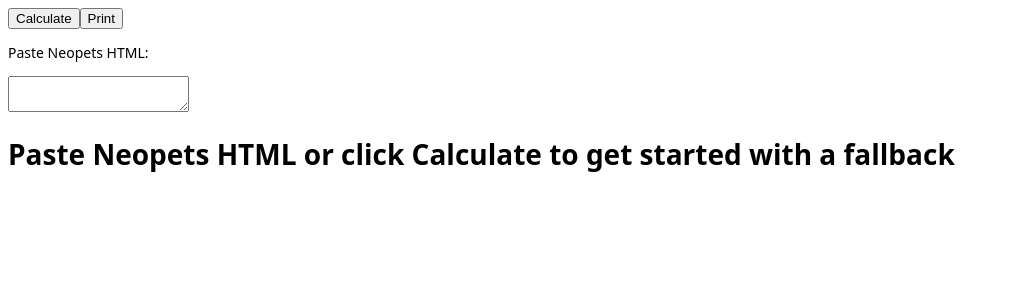
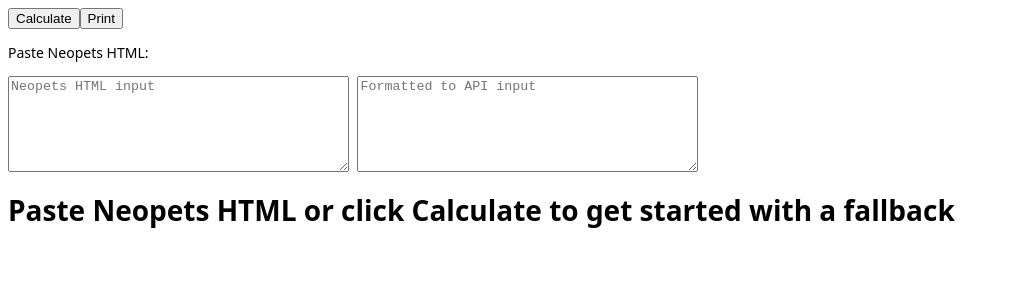
Before and after one commit to Anoesj/vormveranderaar, a Nuxt app: page / in a window 1280 px wide. Shown: the top 300 px of the page, without its empty margins (0-1009 px from the left). Built offline with nearby package versions, Linux system fonts and the light colour scheme.

Commit message:
Display parsed data for easy copying, display fetch errors, open details if only solution

```diff
--- a/app/app.vue
+++ b/app/app.vue
@@ -6,7 +6,10 @@
 
     <div>
       <p>Paste Neopets HTML:</p>
-      <textarea @paste="onPaste"></textarea>
+      <div class="f">
+        <textarea rows="6" cols="40" @paste="onPaste" placeholder="Neopets HTML input"></textarea>
+        <textarea rows="6" cols="40" readonly v-model="puzzleOptionsStringified" placeholder="Formatted to API input"></textarea>
+      </div>
     </div>
 
     <h1>{{ !result ? 'Paste Neopets HTML or click Calculate to get started with a fallback' : pending ? 'Loading results...' : 'Results' }}</h1>
@@ -20,6 +23,7 @@
       <br>
       <p><strong>{{ numberFormatter.format(result.meta.totalNumberOfPossibleCombinations) }}</strong> possible puzzle piece combinations in total</p>
       <p><strong>{{ numberFormatter.format(result.meta.totalNumberOfTriedCombinations) }}</strong> puzzle piece combinations tried</p>
+      <p><strong>{{ numberFormatter.format(result.meta.totalNumberOfIteratorPlacementAttempts) }}</strong> puzzle piece placement attempts</p>
       <p><strong>{{ numberFormatter.format(result.meta.skippedDuplicateSituations) }}</strong> combinations skipped due to duplicate situations</p>
       <p><strong>{{ numberFormatter.format(result.meta.skippedImpossibleSituations) }}</strong> combinations skipped due to impossible situations</p>
 
@@ -81,10 +85,15 @@
             v-for="(solution, index) of result.solutions"
             :key="index"
             :nth="index + 1"
+            :only="result.solutions.length === 1"
             :solution="solution"
           />
         </template>
       </details>
+    </div>
+    <div v-else-if="error">
+      <h2>Error</h2>
+      <pre>{{ error }}</pre>
     </div>
   </div>
 </template>
@@ -96,10 +105,29 @@
 const result = ref<Puzzle>();
 const resultHash = ref<string>();
 const pending = ref(false);
+const error = ref<string>();
 
 const showPossibleSolutionStarts = ref(false);
 
 const puzzleOptions = ref<PuzzleOptions>();
+
+const puzzleOptionsStringified = computed(() => {
+  if (!puzzleOptions.value) return '';
+
+  const { figures, gameBoard, puzzlePieces } = puzzleOptions.value;
+
+  return `{
+  figures: ${JSON.stringify(figures).replaceAll('"', "'")},
+  gameBoard: [
+    ${gameBoard.map(row => `[${row.join(', ')}]`).join(',\n    ')},
+  ],
+  puzzlePieces: [
+    ${puzzlePieces.map(piece => `[
+      ${piece.map(row => `[${row.join(', ')}],`).join('\n      ')}
+    ]`).join(',\n    ')},
+  ],
+}`;
+});
 
 // NOTE: Websockets are not working in Bun somehow. Status keeps being 'CONNECTING'.
 // const {
@@ -130,6 +158,7 @@
 let controller: AbortController;
 
 async function calculate () {
+  error.value = undefined;
   pending.value = true;
 
   // NOTE: Unfortunately, canceling a request does not stop the calculation in the backend yet.
@@ -152,6 +181,10 @@
     retryDelay: 0,
     signal: controller.signal,
     ...(puzzleOptions.value ? { body: puzzleOptions.value } : {}),
+  }).catch((e) => {
+    error.value = JSON.stringify(e.data.data, null, 2);
+    result.value = undefined;
+    throw e;
   });
 
   resultHash.value = await hashObject(response);
--- a/app/components/Solution.vue
+++ b/app/components/Solution.vue
@@ -1,5 +1,5 @@
 <template>
-  <details>
+  <details :open="only">
     <summary>
       <h3>Solution #{{ nth }} — based on possible solution start #{{ solution.solutionStartIndex! + 1 }}</h3>
     </summary>
@@ -7,7 +7,7 @@
     <h4>Puzzle pieces (before — placement — after):</h4>
     <p v-if="!solution.parts.length">None.</p>
     <template v-else>
-      <input type="checkbox" :id="sortCheckboxId" v-model="showSorted" /> <label :for="sortCheckboxId">Sort by original order</label>
+      <input type="checkbox" :id="sortCheckboxId" v-model="showSorted" /> <label :for="sortCheckboxId">Sort by puzzle piece order (note that "after" may look weird, because of differences in stacking order)</label>
       <template
         v-for="(part, index) of parts"
         :key="part.id"
@@ -41,6 +41,7 @@
   solution,
 } = defineProps<{
   nth: number;
+  only: boolean;
   solution: PossibleSolution;
 }>();
 
```
